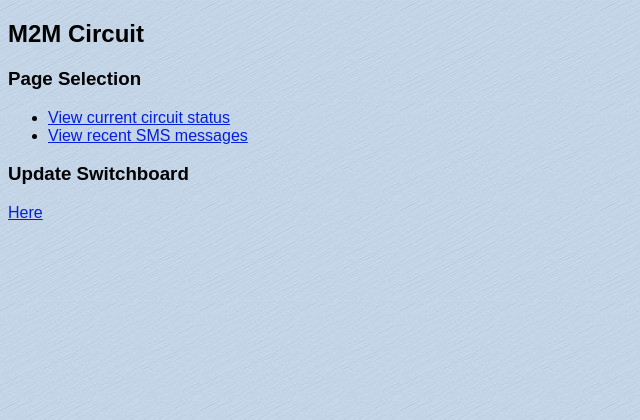
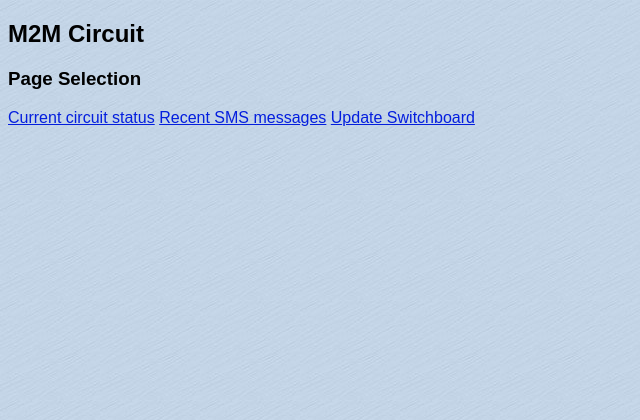
Before and after one commit to jamiewhittaker/m2m-slim, a PHP site: template app/templates/homepage.html.twig in a window 1280 px wide. Shown: the top 420 px of the page, without its empty margins (0-640 px from the left). Run offline with PHP 8.4, Linux system fonts and the light colour scheme; the template is opened without the code that fills it, so the values that code supplies are empty; some libraries are stand-ins or nearby versions.

Commit message:
Formatting

```diff
--- a/app/templates/homepage.html.twig
+++ b/app/templates/homepage.html.twig
@@ -1,15 +1,17 @@
 {% extends 'layout.html.twig' %}
 {% block title %}M2M Circuit - Update Form{% endblock %}
 {% block content %}
-    <h2>M2M Circuit</h2>
-    <h3>Page Selection</h3>
+    <div class="banner">
+        <h2>M2M Circuit</h2>
+        <h3>Page Selection</h3>
+    </div>
 
-    <ul>
-        <li><a href='./status'>View current circuit status</a></li>
-        <li><a href='./messageboard'>View recent SMS messages</a></li>
-    </ul>
+    <div class="buffer"></div>
 
-    <h3>Update Switchboard</h3>
-    <a href="./updateform">Here</a>
+    <div id="button-box">
+        <a href='./status' class="button">Current circuit status</a>
+        <a href='./messageboard' class="button">Recent SMS messages</a>
+        <a href='./updateform' class="button">Update Switchboard</a>
+    </div>
 
 {% endblock %}
```
